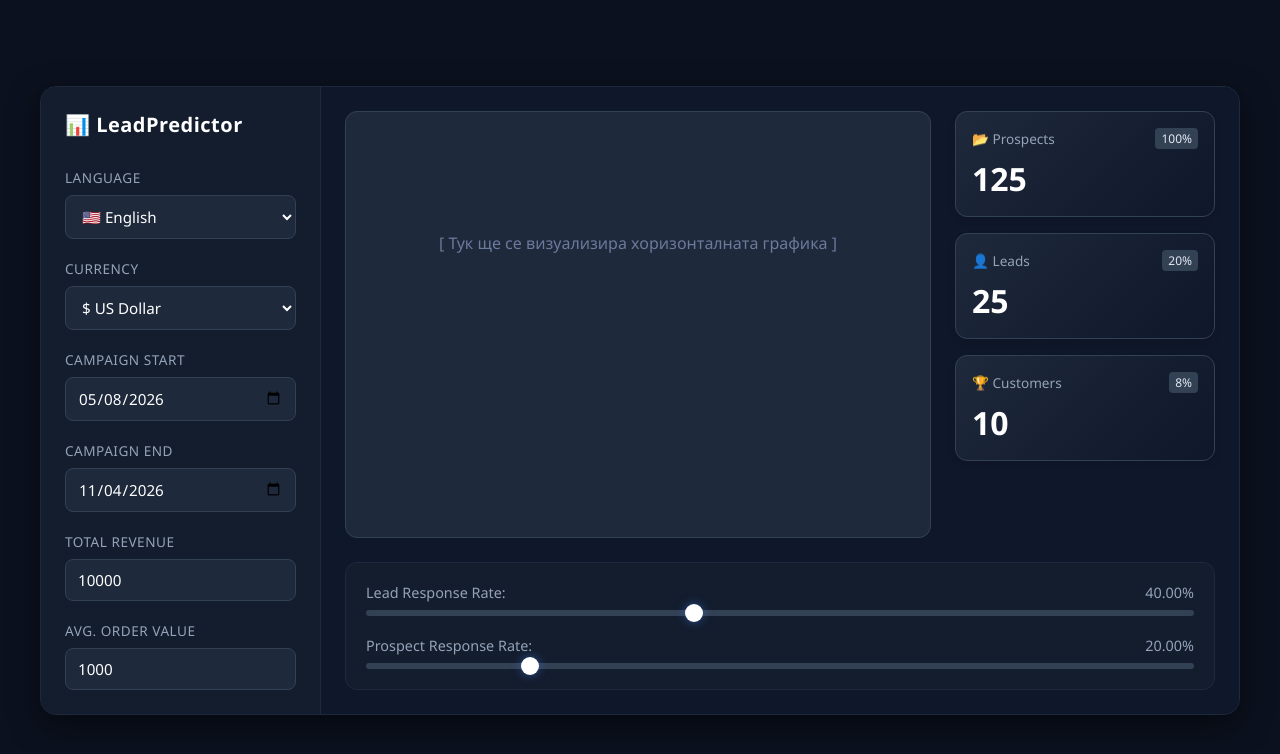
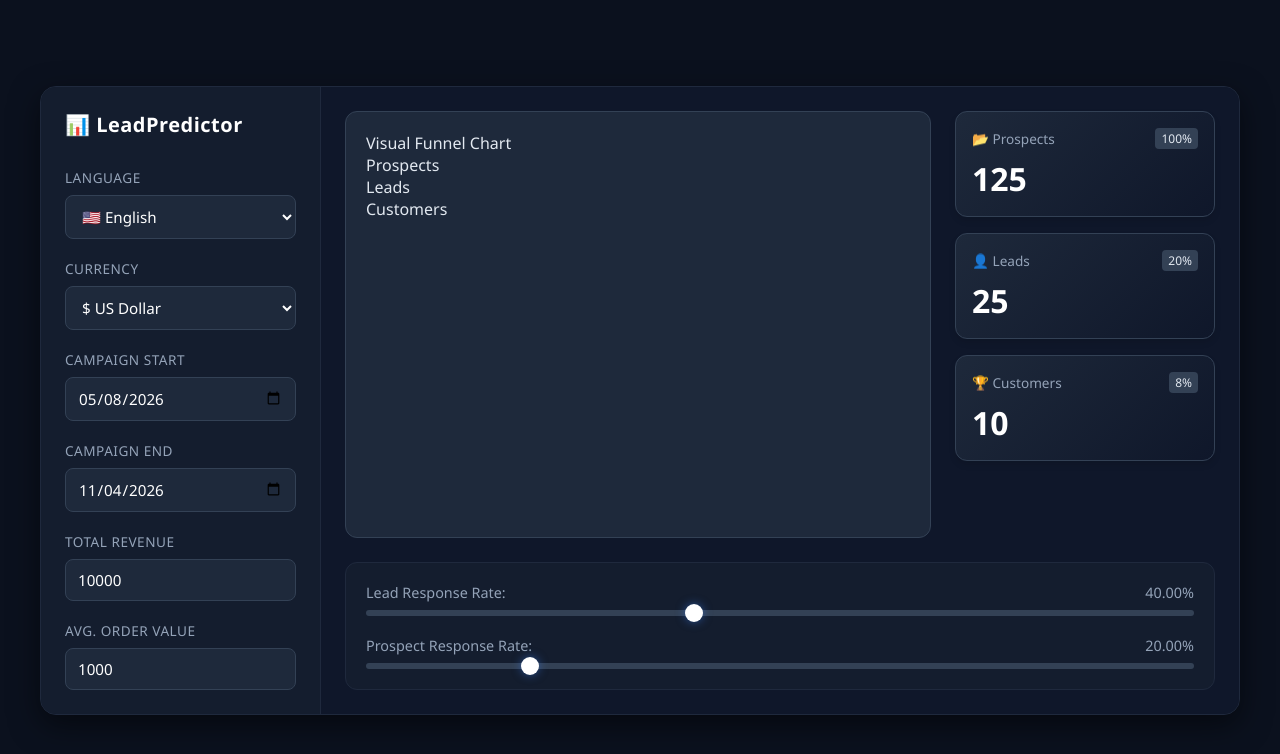
Before and after one commit to mirametodieva96-cyber/lead-predictor-calculator, a plain HTML site: page index.html in a window 1280 px wide. Drawn offline with Linux system fonts and the light colour scheme.

Commit message:
fix: add html structure for chart bars

```diff
--- a/index.html
+++ b/index.html
@@ -54,10 +54,30 @@
             <div class="top-layout">
                 <!-- Място за бъдещата графика -->
                 <div class="chart-container">
-                    <p style="color: #6c7a9c; text-align: center; margin-top: 100px;">
-                        [ Тук ще се визуализира хоризонталната графика ]
-                    </p>
-                </div>
+    <div class="chart-title">Visual Funnel Chart</div>
+
+    <div class="chart-bar-group">
+        <label>Prospects</label>
+        <div class="bar-background">
+            <div id="barProspects" class="bar prospects-bar" style="width: 100%;"></div>
+        </div>
+    </div>
+
+    <div class="chart-bar-group">
+        <label>Leads</label>
+        <div class="bar-background">
+            <div id="barLeads" class="bar leads-bar" style="width: 0%;"></div>
+        </div>
+    </div>
+
+    <div class="chart-bar-group">
+        <label>Customers</label>
+        <div class="bar-background">
+            <div id="barCustomers" class="bar customers-bar" style="width: 0%;"></div>
+        </div>
+    </div>
+</div>
+
 
                 <!-- Картони с резултати (отдясно) -->
                 <div class="results-container">
```
